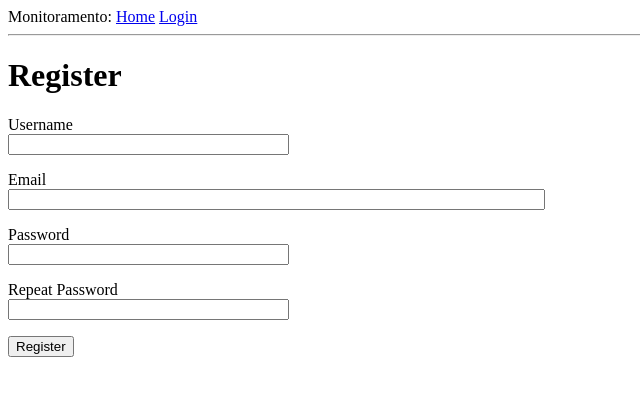
After one commit to elidian/app-dev-web-monitoramento, a Flask app: page /register in a window 1280 px wide. The commit adds this page. Shown: the top 396 px of the page, without its empty margins (0-640 px from the left). Run offline with Flask 2, Linux system fonts and the light colour scheme.

Commit message:
form and html register; user, tampletes and routes update

```diff
--- a/app/__init__.py
+++ b/app/__init__.py
@@ -4,10 +4,13 @@ from flask import Flask
 from config import Config
 from flask_sqlalchemy import SQLAlchemy
 from flask_migrate import Migrate
+from flask_login import LoginManager
 
 app = Flask(__name__)
 app.config.from_object(Config)
 db = SQLAlchemy(app)
 migrate = Migrate(app, db)
+login = LoginManager(app)
+login.login_view = 'login'
 
 from app import routes, models
--- a/app/forms.py
+++ b/app/forms.py
@@ -1,11 +1,29 @@
-# formulário de login
+# formulários de login e registro de usuário
 
 from flask_wtf import FlaskForm
 from wtforms import StringField, PasswordField, BooleanField, SubmitField
-from wtforms.validators import DataRequired
+from wtforms.validators import DataRequired, ValidationError, Email, EqualTo
+from app.models import User
 
 class LoginForm(FlaskForm):
     username = StringField('Username', validators=[DataRequired()])
     password = PasswordField('Password', validators=[DataRequired()])
     remember_me = BooleanField('Remember Me')
     submit = SubmitField('Sign In')
+
+class RegistrationForm(FlaskForm):
+    username = StringField('Username', validators=[DataRequired()])
+    email = StringField('Email', validators=[DataRequired(), Email()])
+    password = PasswordField('Password', validators=[DataRequired()])
+    password2 = PasswordField('Repeat Password', validators=[DataRequired(), EqualTo('password')])
+    submit = SubmitField('Register')
+
+    def validate_username(self, username):
+        user = User.query.filter_by(username=username.data).first()
+        if user is not None:
+            raise ValidationError('Please use a different username.')
+
+    def validate_email(self, email):
+        user = User.query.filter_by(email=email.data).first()
+        if user is not None:
+            raise ValidationError('Please use a different email address.')
--- a/app/routes.py
+++ b/app/routes.py
@@ -1,11 +1,14 @@
-from flask import render_template, flash, redirect, url_for
-from app import app
-from app.forms import LoginForm
+from app import app, db
+from app.forms import LoginForm, RegistrationForm
+from flask import render_template, flash, redirect, url_for, request
+from flask_login import current_user, login_user, logout_user, login_required
+from app.models import User
+from werkzeug.urls import url_parse
 
 @app.route('/')
 @app.route('/index')
+@login_required
 def index():
-    user = {'username': 'Elidian'}
     posts = [
         {
             'author': {'username': 'cam01'},
@@ -16,12 +19,40 @@ def index():
             'body': 'Hello!'
         }
     ]
-    return render_template('index.html', title='Home', user=user, posts=posts)
+    return render_template('index.html', title='Home Page', posts=posts)
 
 @app.route('/login', methods=['GET','POST'])
 def login():
+    if current_user.is_authenticated:
+        return redirect(url_for('index'))
     form = LoginForm()
     if form.validate_on_submit():
-        flash('Login requested for user {}, remember_me={}'.format(form.username.data, form.remember_me.data))
+        user = User.query.filter_by(username=form.username.data).first()
+        if user is None or not user.check_password(form.password.data):
+            flash('Invalid username or password')
+            return redirect(url_for('login'))
+        login_user(user, remember=form.remember_me.data)
+        next_page = request.args.get('next')
+        if not next_page or url_parse(next_page).netloc != '':
+            next_page = url_for('index')
+        return redirect(next_page)
+    return render_template('login.html', title='Sign In', form=form)
+
+@app.route('/logout')
+def logout():
+    logout_user()
+    return redirect(url_for('index'))
+
+@app.route('/register', methods=['GET', 'POST'])
+def register():
+    if current_user.is_authenticated:
         return redirect(url_for('index'))
-    return render_template('login.html', title='Sign In', form=form)
+    form = RegistrationForm()
+    if form.validate_on_submit():
+        user = User(username=form.username.data, email=form.email.data)
+        user.set_password(form.password.data)
+        db.session.add(user)
+        db.session.commit()
+        flash('Congratulations, you are now a registered user!')
+        return redirect(url_for('login'))
+    return render_template('register.html', title='Register', form=form)
--- a/app/templates/base.html
+++ b/app/templates/base.html
@@ -11,7 +11,11 @@
         <div>
             Monitoramento:
             <a href="{{ url_for('index') }}">Home</a>
+            {% if current_user.is_anonymous %}
             <a href="{{ url_for('login') }}">Login</a>
+            {% else %}
+            <a href="{{ url_for('logout') }}">Logout</a>
+            {% endif %}
         </div>
         <hr>
         {% with messages = get_flashed_messages() %}
--- a/app/templates/index.html
+++ b/app/templates/index.html
@@ -2,7 +2,7 @@
 {% extends "base.html" %}
 
 {% block content %}
-    <h1>Hi, {{ user.username }}!</h1>
+    <h1>Hi, {{ current_user.username }}!</h1>
     {% for post in posts %}
     <div><p>{{ post.author.username }} says: <b>{{ post.body }}</b></p></div>
     {% endfor %}
--- a/app/templates/login.html
+++ b/app/templates/login.html
@@ -22,5 +22,6 @@
         </p>
         <p>{{ form.remember_me() }} {{ form.remember_me.label }}</p>
         <p>{{ form.submit() }}</p>
+        <p>New User? <a href="{{ url_for('register') }}">Click to Register!</a></p>
     </form>
 {% endblock %}
--- /dev/null
+++ b/app/templates/register.html
@@ -0,0 +1,39 @@
+<!-- pagina de registro -->
+
+{% extends "base.html" %}
+
+{% block content %}
+    <h1>Register</h1>
+    <form action="" method="post">
+        {{ form.hidden_tag() }}
+        <p>
+            {{ form.username.label }}<br>
+            {{ form.username(size=32) }}<br>
+            {% for error in form.username.errors %}
+            <span style="color: red;">[{{ error }}]</span>
+            {% endfor %}
+        </p>
+        <p>
+            {{ form.email.label }}<br>
+            {{ form.email(size=64) }}<br>
+            {% for error in form.email.errors %}
+            <span style="color: red;">[{{ error }}]</span>
+            {% endfor %}
+        </p>
+        <p>
+            {{ form.password.label }}<br>
+            {{ form.password(size=32) }}<br>
+            {% for error in form.password.errors %}
+            <span style="color: red;">[{{ error }}]</span>
+            {% endfor %}
+        </p>
+        <p>
+            {{ form.password2.label }}<br>
+            {{ form.password2(size=32) }}<br>
+            {% for error in form.password2.errors %}
+            <span style="color: red;">[{{ error }}]</span>
+            {% endfor %}
+        </p>
+        <p>{{ form.submit() }}</p>
+    </form>
+{% endblock %}
--- a/monitoramento.py
+++ b/monitoramento.py
@@ -1 +1,9 @@
-from app import app
+from app import app, db
+from app.models import User, Post
+
+@app.shell_context_processor
+def make_shell_context():
+    return {'db': db, 'User': User, 'Post': Post}
+
+if __name__ == '__main__':
+    app.run(debug = True)
```
Also changed, not shown: app/models.py (+24 -2 lines), migrations/versions/ffc759109753_posts_table.py (added, +49 -0 lines), app.db (added).
